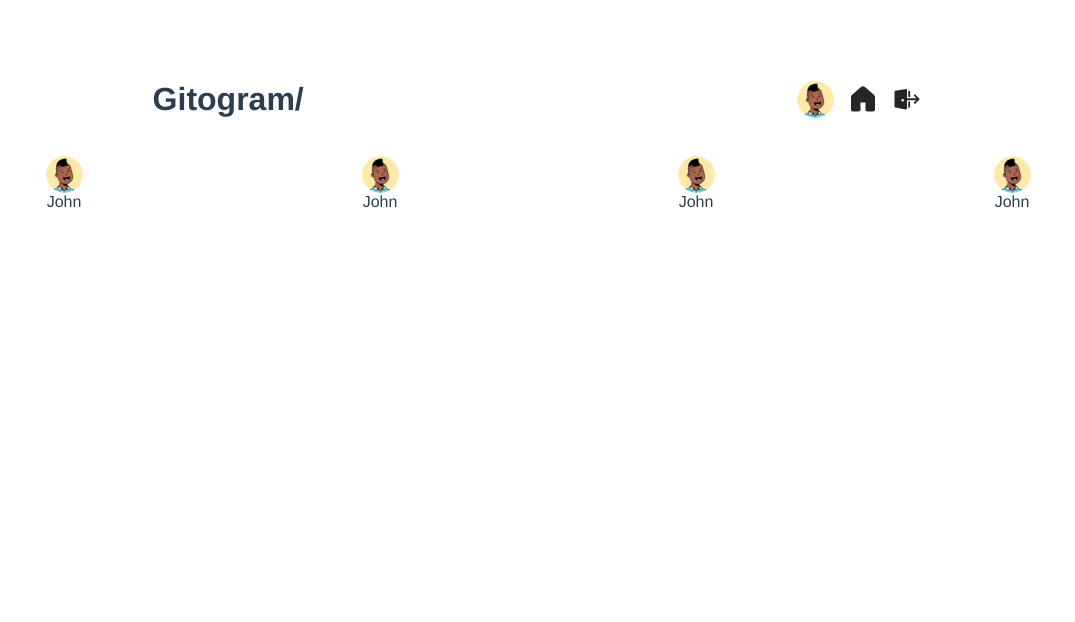
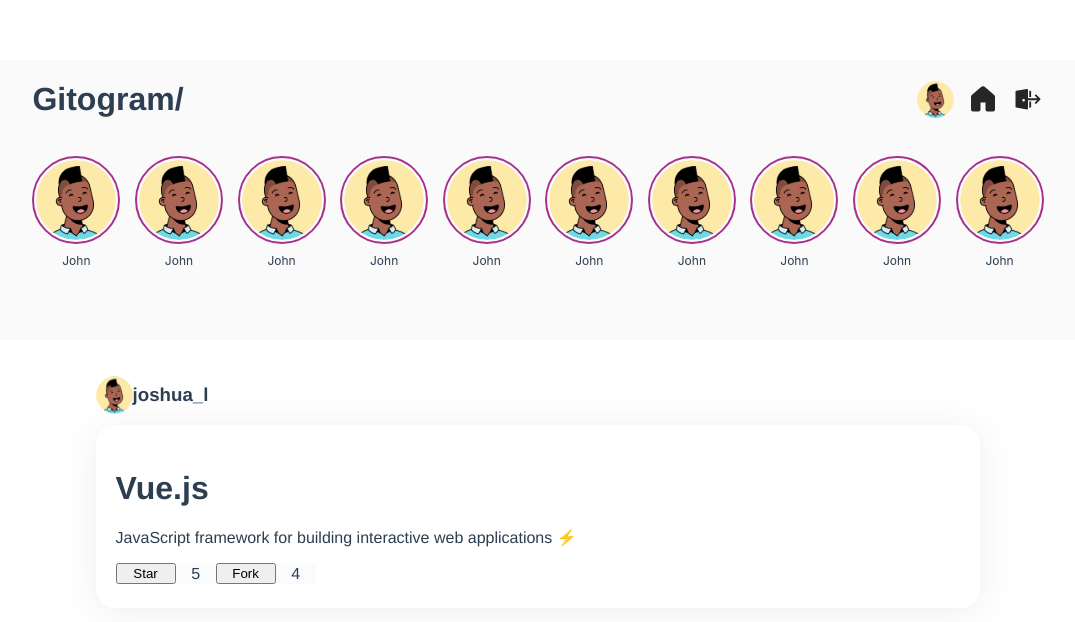
Before and after one commit to turbocharged3329/LoftSchool-Graduate-Vue-Project, a Vue app: page / in a window 1280 px wide. Shown: the top 622 px of the page, without its empty margins (102-1177 px from the left). Built offline with nearby package versions, Linux system fonts and the light colour scheme.

Commit message:
thursday

```diff
--- a/src/components/header.vue
+++ b/src/components/header.vue
@@ -1,19 +1,21 @@
 <template>
-  <div class="header">
-    <div class="navigation">
-      <div class="title">
+  <header class="header">
+    <div class="header-left">
+      <div class="header-left__title">
         <slot>
           <h1>Gitogram/</h1>
         </slot>
       </div>
-      <div class="user-actions">
+    </div>
+    <div class="header-right">
+      <div class="header-left__user-actions">
         <slot name="user-actions"></slot>
       </div>
     </div>
-    <div class="user-stories">
+    <div class="header__user-stories">
       <slot name="user-stories"></slot>
     </div>
-  </div>
+  </header>
 </template>
 
 <script>
@@ -31,21 +33,32 @@ export default {
 <style lang="css" scoped>
 .header {
   display: flex;
-  flex-direction: column;
+  flex-direction: row;
+  flex-wrap: wrap;
+  padding: 0 10%;
+  background: #FAFAFA;
+  /* в медиа запрос */
 }
-.navigation {
+.header-left {
   display: flex;
+  flex-basis: 50%;
   align-items: center;
-  justify-content: space-around;
+  justify-content: flex-start;
+}
+.header-right {
+  display: flex;
+  flex-basis: 50%;
+  align-items: center;
+  justify-content: flex-end;
+}
+.header-left__title {
+  flex-basis: 25%;
+}
+.header-left__user-actions {
+  flex-basis: 25%;
+}
+.header__user-stories {
+  height: 200px;
   flex-basis: 100%;
 }
-.title {
-  flex-basis: 10%;
-}
-.user-actions {
-  flex-basis: 10%;
-}
-.user-stories {
-  height: 200px;
-}
 </style>
--- a/src/components/main-page.vue
+++ b/src/components/main-page.vue
@@ -8,6 +8,9 @@
         <UserStories />
       </template>
     </Header>
+    <div class="main">
+      <UserIssues :user="users[0]"/>
+    </div>
   </div>
 </template>
 
@@ -15,17 +18,26 @@
 import Header from "@/components/header";
 import UserActions from "@/components/user-actions";
 import UserStories from "@/components/user-stories";
-
+import UserIssues from '@/components/user-issues';
 export default {
   name: "MainPage",
   components: {
     Header,
     UserActions,
     UserStories,
+    UserIssues,
   },
   props: {},
   data() {
-    return {};
+    return {
+      users: [
+        {
+          name: 'joshua_l',
+          profession: 'Vue.js',
+          description: 'JavaScript framework for building interactive web applications ⚡',
+        }
+      ]
+    };
   },
   methods: {},
 };
--- /dev/null
+++ b/src/components/repo-actions.vue
@@ -0,0 +1,43 @@
+<template>
+  <div class="repo-actions">
+    <button class="repo-actions__btn">
+      {{ action.type == 'like' ? 'Star' : 'Fork' }}
+    </button>
+      <div class="repo-actions__count">
+        {{ action.count }}
+    </div>
+  </div>
+</template>
+
+<script>
+export default {
+  name: 'RepoActions',
+  components: {},
+  props: {
+    action: {
+      type: Object,
+      require: true,
+    }
+  },
+}
+</script>
+
+<style lang="css" scoped>
+.repo-actions {
+  display: flex;
+  align-items: center;
+  justify-content: space-around;
+  width: 100px;
+  align-items: stretch;
+}
+.repo-actions__btn {
+  flex-basis: 60%;
+}
+.repo-actions__count {
+  flex-basis: 40%;
+  background: #FAFBFC;
+  display: flex;
+  justify-content: center;
+  align-items: center;
+}
+</style>
--- a/src/components/user-actions.vue
+++ b/src/components/user-actions.vue
@@ -1,8 +1,8 @@
 <template >
   <div class='user-actions'>
-   <img src="../assets/profile-photo.svg" />
-   <img src="../assets/home-ico.svg" />
-   <img src="../assets/sign-out-ico.svg" />
+   <img src="../assets/profile-photo.svg" class="user-actions__img"/>
+   <img src="../assets/home-ico.svg" class="user-actions__img"/>
+   <img src="../assets/sign-out-ico.svg" class="user-actions__img"/>
   </div>
 </template>
 
--- /dev/null
+++ b/src/components/user-issues.vue
@@ -0,0 +1,68 @@
+<template>
+  <div class="user-issues">
+    <div class="user-issues__header">
+      <img src="../assets/profile-photo.svg" class="user-logo">
+      <h3 class="user-name">{{ user.name }}</h3>
+    </div>
+    <div class="user-issues__user-info">
+      <h1 class="user-info__title">
+        {{ user.profession }}
+      </h1>
+      <p class="user-info__prof-info">
+        {{ user.description }}
+      </p>
+      <div class="user-info__actions">
+        <RepoActions :action="{type: 'like', count: 5}"/>
+        <RepoActions :action="{type: 'fork', count: 4}"/>
+      </div>
+    </div>
+  </div>
+</template>
+
+<script>
+import RepoActions from '@/components/repo-actions'
+export default {
+  name: 'UserIssues',
+  components: {
+    RepoActions
+  },
+  props: {
+    user: {
+      type: Object,
+      default() {
+        return {};
+      }
+    }
+  },
+  data() {
+    return {}
+  },
+  methods: {
+  },
+}
+</script>
+
+<style lang="css" scoped>
+.user-issues {
+  padding: 2% 15%;
+  /* добавить в медиазапрос */
+}
+.user-issues__header {
+  display: flex;
+}
+.user-info__title {
+  text-align: left;
+}
+.user-issues__user-info {
+  border-radius: 20px;
+  box-shadow: 0px 4px 40px rgba(0, 0, 0, 0.07);
+  padding: 24px 20px;
+}
+.user-info__prof-info {
+  text-align: left;
+}
+.user-info__actions {
+  display: flex;
+  border-radius: 20px;
+}
+</style>
--- a/src/components/user-stories.vue
+++ b/src/components/user-stories.vue
@@ -1,10 +1,10 @@
 <template>
-  <div class="user-stories">
-    <ul>
-      <li v-for="user in users" :key="user.name">
-        <div class="user-story">
-        <img src="../assets/profile-photo.svg" />
-        {{ user.name }}
+  <div class="users-stories">
+    <ul class="users-stories__list">
+      <li v-for="user in users" :key="user.name" class="users-stories__item">
+        <div class="users-stories__story">
+          <img src="../assets/profile-photo.svg" class="profile-photo_active" />
+          <p class="story__user-name">{{ user.name }}</p>
         </div>
       </li>
     </ul>
@@ -13,42 +13,75 @@
 
 <script>
 export default {
-  name: 'UserStories',
+  name: "UserStories",
   components: {},
   data() {
     return {
       users: [
         {
-          name: 'John',
+          name: "John",
         },
         {
-          name: 'John',
+          name: "John",
         },
         {
-          name: 'John',
+          name: "John",
         },
         {
-          name: 'John',
+          name: "John",
         },
-      ]
-    }
+        {
+          name: "John",
         },
-}
+        {
+          name: "John",
+        },
+        {
+          name: "John",
+        },
+        {
+          name: "John",
+        },
+        {
+          name: "John",
+        },
+        {
+          name: "John",
+        },
+      ],
+    };
+  },
+};
 </script>
 
 <style lang="css" scoped>
-  .user-stories {
+.users-stories {
   height: 100%;
+  width: 100%;
 }
-  ul {
+.users-stories__list {
   list-style: none;
   display: flex;
-    justify-content: space-around;
+  justify-content: space-between;
   padding: 0;
 }
-  .user-story {
+.users-stories__story {
   display: flex;
   flex-direction: column;
   justify-content: space-around;
 }
+.profile-photo_active {
+  width: 80px;
+  height: 80px;
+  border: 2px solid #a6328d;
+  border-radius: 50%;
+  padding: 2px;
+}
+.story__user-name {
+  font-family: Inter;
+  font-style: normal;
+  font-weight: normal;
+  font-size: 12px;
+  line-height: 10px;
+}
 </style>
```
Lines whose indentation alone changed are shown as unchanged.
